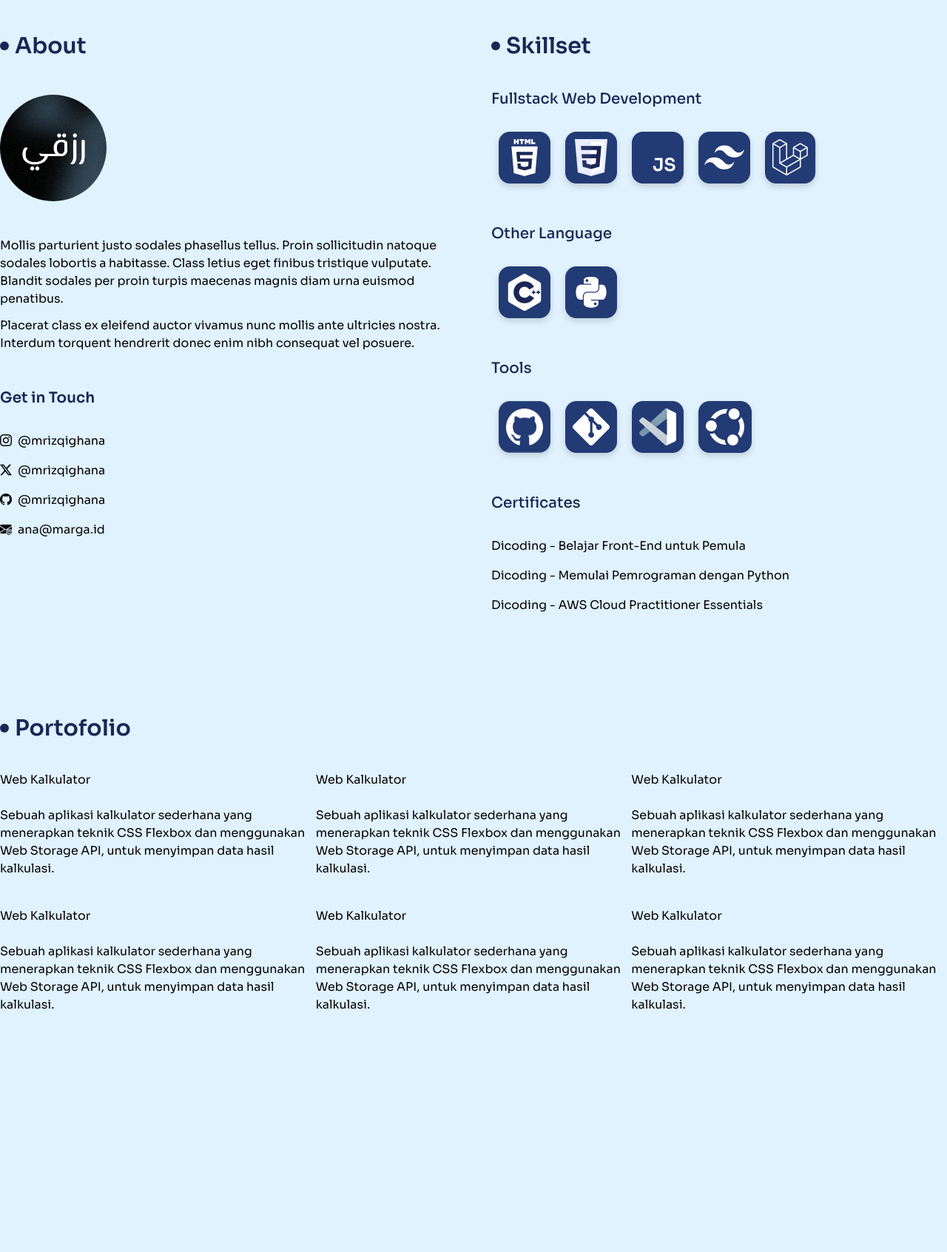
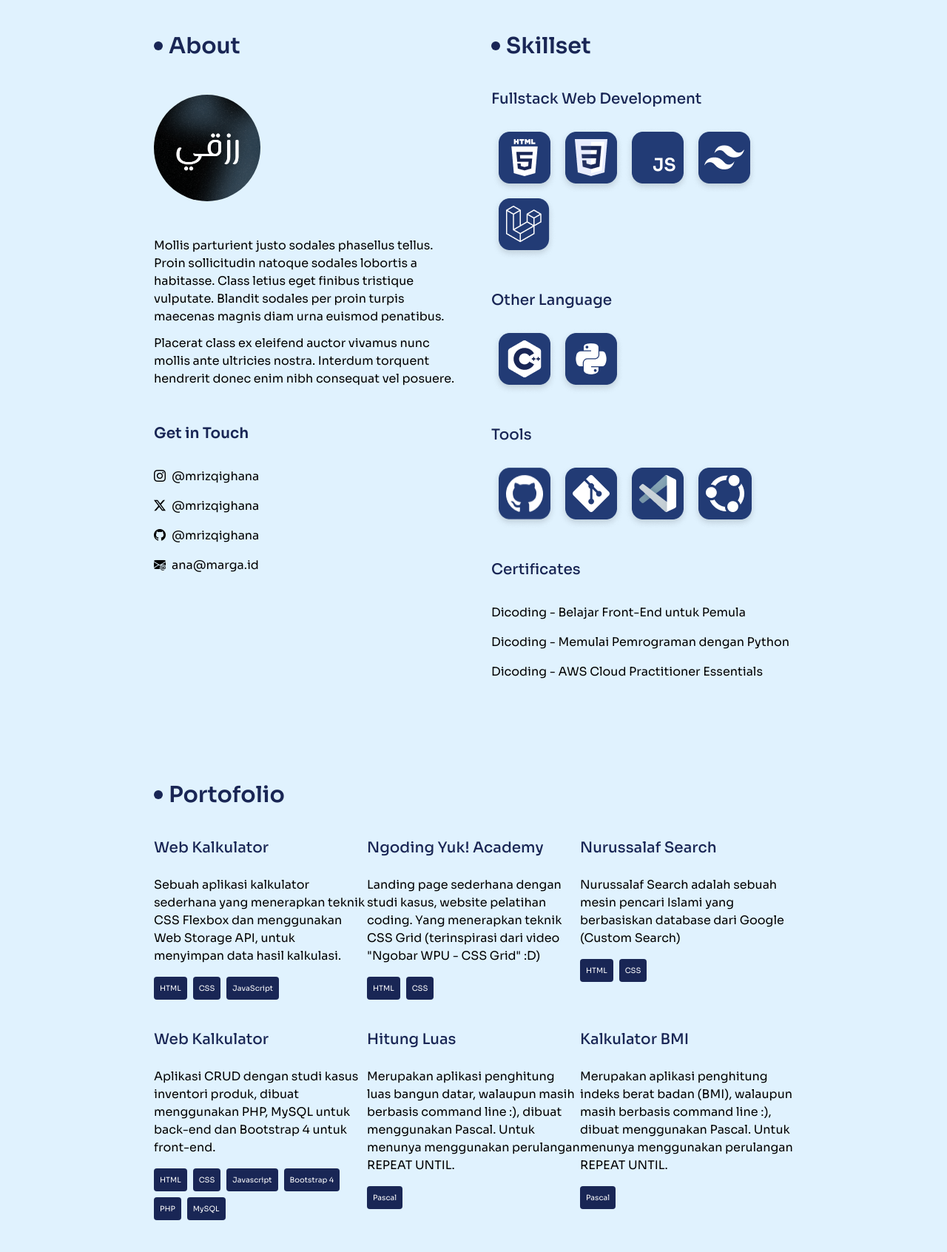
Before and after one commit to mrgadev/mrga, a website: page index.html in a window 1280 px wide. Shown: the part 820-2512 px from the top of the page at 74% size. Before the commit the page ends 2294 px from the top, so only its background shows below. Drawn offline with nearby package versions, Linux system fonts and the light colour scheme.

Commit message:
Adding some pictures as assets and updating html and css file

```diff
--- a/index.html
+++ b/index.html
@@ -19,6 +19,9 @@
     />
     <link rel="stylesheet" href="https://cdn.jsdelivr.net/npm/bootstrap-icons@1.11.3/font/bootstrap-icons.min.css">
     <style>
+      * {
+        box-sizing: border-box;
+      }
       #toggle:checked ~ label div.toggle-circle {
         transform: translateX(25px);
         transition: all 0.4s ease;
@@ -32,11 +35,50 @@
       .hero-img {
         box-shadow: -10px 10px #223B75;
       }
+
+      nav {
+        transition: all 0.4s ease;
+      }
+
+      nav.scrolled {
+        position: fixed;
+        /* width: 100vw; */
+        left: 4rem;
+        right: 4rem;
+        top: 0;
+        transition: all 0.4s ease;
+        /* From https://css.glass */
+        background: rgba(255, 255, 255, 0.23);
+        /* border-radius: 16px; */
+        box-shadow: 0 4px 30px rgba(0, 0, 0, 0.1);
+        backdrop-filter: blur(3.1px);
+        -webkit-backdrop-filter: blur(3.1px);
+        border: 1px solid rgba(255, 255, 255, 0.57);
+        margin: 2rem 4rem 0 4rem;
+        padding: 2rem;
+        border-radius: 20px;
+      }
+
+      .links::before  {
+        position: absolute;
+        content: '';
+        width: 0%;
+        height: 3px;
+        bottom:-10px;
+        border-radius: 5px;
+        transition: all 0.4s ease;
+        background-color: #223B75;
+      }
+
+      .links:hover::before {
+        width: 100%;
+        transition: all 0.4s ease;
+      }
     </style>
   </head>
-  <body class="px-52 bg-sky-100 dark:bg-[#222222] font-sora">
-    <header class="flex flex-col justify-between min-h-screen">
-      <nav class="flex justify-between align-middle items-center  py-16">
+  <body class="px-12 sm:px-25 md:px-30 lg:px-52 bg-sky-100 dark:bg-[#222222] font-sora">
+    <header class="flex flex-col justify-between min-h-screen max-w-screen">
+      <nav class="flex flex-col lg:flex-row justify-between align-middle items-center  py-16">
         <div class="flex gap-8 align-middle items-center dark:text-slate-300">
           <a href="index.html" class="flex align-middle">
             <img
@@ -45,10 +87,12 @@
               alt=""
             />
           </a>
-          <a href="#about">About</a>
-          <a href="#">Blog</a>
-          <a href="#">Portofolio</a>
+          <a href="#about" class="relative links before:bg-[#192655] before:dark:bg-whi">About</a>
+          <a href="#" class="relative links">Blog</a>
+          <a href="#" class="relative links">Portofolio</a>
         </div>
+        <!-- <a href="#">Blog</a> -->
+
         <div class="flex align-middle items-center gap-5">
           <p class="tanggal-hijriah text-sm dark:text-slate-300">
             <script>
@@ -121,12 +165,12 @@
               function writeIslamicDate(a) {
                 var t = new Array(
                     "Ahad",
-                    "Senin",
-                    "Selasa",
-                    "Rabu",
-                    "Kamis",
-                    "Jumat",
-                    "Sabtu"
+                    "Monday",
+                    "Tuesday",
+                    "Wednesday",
+                    "Thursday",
+                    "Friday",
+                    "Saturday"
                   ),
                   o = new Array(
                     "Muharram",
@@ -184,36 +228,36 @@
     <section class="py-16 grid grid-cols-2 gap-12 min-h-screen">
       <div class="about-me" id="about">
         <div class="mb-12">
-          <h2 class="flex items-center gap-2 text-3xl text-[#192655] font-semibold">
+          <h2 class="flex items-center gap-2 text-3xl text-[#192655] dark:text-white font-semibold">
             <span class="w-3 h-3 rounded-full bg-[#192655] dark:bg-slate-500"></span>
             About
           </h2>
           <img src="src/img/foto_profil.png" class="w-36 h-36 rounded-full my-12" alt="">
-          <p class="mb-3">Mollis parturient justo sodales phasellus tellus. Proin sollicitudin natoque sodales lobortis a habitasse. Class letius eget finibus tristique vulputate. Blandit sodales per proin turpis maecenas magnis diam urna euismod penatibus. </p>
-          <p>
+          <p class="mb-3 dark:text-white">Mollis parturient justo sodales phasellus tellus. Proin sollicitudin natoque sodales lobortis a habitasse. Class letius eget finibus tristique vulputate. Blandit sodales per proin turpis maecenas magnis diam urna euismod penatibus. </p>
+          <p class="dark:text-white">
             Placerat class ex eleifend auctor vivamus nunc mollis ante ultricies nostra. Interdum torquent hendrerit donec enim nibh consequat vel posuere.
           </p>
         </div>
 
         <div class="">
-          <h3 class="text-xl text-[#192655] font-semibold mb-6">Get in Touch</h3>
+          <h3 class="text-xl text-[#192655] dark:text-white font-semibold mb-6">Get in Touch</h3>
           <ul class="list-none leading-10">
-            <li><a href="https://instagram.com/mrizqighana"><i class="bi bi-instagram mr-2"></i>@mrizqighana</a></li>
-            <li><a href="https://x.com/mrizqighana"><i class="bi bi-twitter-x mr-2"></i>@mrizqighana</a></li>
-            <li><a href="https://github.com/mrizqighana"><i class="bi bi-github mr-2"></i>@mrizqighana</a></li>
-            <li><a href="mailto:ana@mrga.id"><i class="bi bi-envelope-at-fill mr-2"></i>ana@marga.id</a></li>
+            <li><a href="https://instagram.com/mrizqighana" class="dark:text-white"><i class="bi bi-instagram mr-2"></i>@mrizqighana</a></li>
+            <li><a href="https://x.com/mrizqighana" class="dark:text-white"><i class="bi bi-twitter-x mr-2"></i>@mrizqighana</a></li>
+            <li><a href="https://github.com/mrizqighana" class="dark:text-white"><i class="bi bi-github mr-2"></i>@mrizqighana</a></li>
+            <li><a href="mailto:ana@mrga.id" class="dark:text-white"><i class="bi bi-envelope-at-fill mr-2"></i>ana@marga.id</a></li>
           </ul>
         </div>
       </div>
 
       <div class="skillset">
-        <h2 class="flex items-center gap-2 text-3xl text-[#192655] font-semibold">
+        <h2 class="flex items-center gap-2 text-3xl text-[#192655] dark:text-white font-semibold">
           <span class="w-3 h-3 rounded-full bg-[#192655] dark:bg-slate-500"></span>
           Skillset
         </h2>
 
         <div class="mt-10 fullstack-web">
-          <p class="text-xl text-[#192655] font-medium">Fullstack Web Development</p>
+          <p class="text-xl text-[#192655] dark:text-white font-medium">Fullstack Web Development</p>
           <div class="mt-6 flex flex-wrap">
             <img src="src/img/html5.png" class="" alt="">
             <img src="src/img/css3.png" alt="">
@@ -224,7 +268,7 @@
         </div>
 
         <div class="mt-10 other-language">
-          <p class="text-xl text-[#192655] font-medium">Other Language</p>
+          <p class="text-xl text-[#192655] dark:text-white font-medium">Other Language</p>
           <div class="mt-6 flex flex-wrap">
             <img src="src/img/cpp.png" alt="">
             <img src="src/img/python.png" alt="">
@@ -232,7 +276,7 @@
         </div>
 
         <div class="mt-10 tools">
-          <p class="text-xl text-[#192655] font-medium">Tools</p>
+          <p class="text-xl text-[#192655] dark:text-white font-medium">Tools</p>
           <div class="mt-6 flex flex-wrap">
             <img src="src/img/github.png" alt="">
             <img src="src/img/git.png" alt="">
@@ -242,50 +286,82 @@
         </div>
 
         <div class="mt-10 tools">
-          <p class="text-xl text-[#192655] font-medium">Certificates</p>
+          <p class="text-xl text-[#192655] dark:text-white font-medium">Certificates</p>
           <div class="mt-6 leading-10 ">
-            <p><a href="#">Dicoding - Belajar Front-End untuk Pemula</a></p>
-            <p><a href="#">Dicoding - Memulai Pemrograman dengan Python</a></p>
-            <p><a href="#">Dicoding - AWS Cloud Practitioner Essentials</a></p>
+            <p><a href="#" class="dark:text-white">Dicoding - Belajar Front-End untuk Pemula</a></p>
+            <p><a href="#" class="dark:text-white">Dicoding - Memulai Pemrograman dengan Python</a></p>
+            <p><a href="#" class="dark:text-white">Dicoding - AWS Cloud Practitioner Essentials</a></p>
           </div>
         </div>
       </div>
     </section>
 
-    <section class="portofolio py-16" id="portofolio">
-      <h2 class="flex items-center gap-2 text-3xl text-[#192655] font-semibold">
+    <section class="portofolio py-16 " id="portofolio">
+      <h2 class="flex items-center gap-2 text-3xl text-[#192655] dark:text-white font-semibold">
         <span class="w-3 h-3 rounded-full bg-[#192655] dark:bg-slate-500"></span>
         Portofolio
       </h2>
       <div class="grid grid-cols-3 mt-10 w-full">
-        <div class="mb-10">
-          <h3 class="mb-6">Web Kalkulator</h3>
-          <p>Sebuah aplikasi kalkulator sederhana yang menerapkan teknik CSS Flexbox dan menggunakan Web Storage API, untuk menyimpan data hasil kalkulasi.</p>
+        <div class="mb-10 h-full">
+          <a href="" class="links">
+            <h3 class="mb-6 text-xl text-[#192655] dark:text-white font-medium">Web Kalkulator</h3>
+          </a>
+          <p class="dark:text-white">Sebuah aplikasi kalkulator sederhana yang menerapkan teknik CSS Flexbox dan menggunakan Web Storage API, untuk menyimpan data hasil kalkulasi.</p>
+          <div class="flex flex-wrap mt-4 gap-2">
+            <span class="p-2 bg-[#192655] dark:bg-gray-600 text-white text-[10px] rounded">HTML</span>
+            <span class="p-2 bg-[#192655] dark:bg-gray-600 text-white text-[10px] rounded">CSS</span>
+            <span class="p-2 bg-[#192655] dark:bg-gray-600 text-white text-[10px] rounded">JavaScript</span>
+          </div>
         </div>
 
-        <div class="mb-10">
-          <h3 class="mb-6">Web Kalkulator</h3>
-          <p>Sebuah aplikasi kalkulator sederhana yang menerapkan teknik CSS Flexbox dan menggunakan Web Storage API, untuk menyimpan data hasil kalkulasi.</p>
+        <div class="mb-10 h-full">
+          <h3 class="mb-6 text-xl text-[#192655] dark:text-white font-medium">Ngoding Yuk! Academy</h3>
+          <p class="dark:text-white">Landing page sederhana dengan studi kasus, website pelatihan coding. Yang menerapkan teknik CSS Grid (terinspirasi dari video "Ngobar WPU - CSS Grid" :D)</p>
+          <div class="flex flex-wrap mt-4 gap-2">
+            <span class="p-2 bg-[#192655] dark:bg-gray-600 text-white text-[10px] rounded">HTML</span>
+            <span class="p-2 bg-[#192655] dark:bg-gray-600 text-white text-[10px] rounded">CSS</span>
+          </div>
         </div>
 
-        <div class="mb-10">
-          <h3 class="mb-6">Web Kalkulator</h3>
-          <p>Sebuah aplikasi kalkulator sederhana yang menerapkan teknik CSS Flexbox dan menggunakan Web Storage API, untuk menyimpan data hasil kalkulasi.</p>
+        <div class="mb-10 h-full">
+          <h3 class="mb-6 text-xl text-[#192655] font-medium dark:text-white">Nurussalaf Search</h3>
+          <p class="dark:text-white">Nurussalaf Search adalah sebuah mesin pencari Islami yang berbasiskan database dari Google (Custom Search)</p>
+          <div class="flex flex-wrap mt-4 gap-2">
+            <span class="p-2 bg-[#192655] dark:bg-gray-600 text-white text-[10px] rounded">HTML</span>
+            <span class="p-2 bg-[#192655] dark:bg-gray-600 text-white text-[10px] rounded">CSS</span>
+          </div>
         </div>
 
-        <div class="mb-10">
-          <h3 class="mb-6">Web Kalkulator</h3>
-          <p>Sebuah aplikasi kalkulator sederhana yang menerapkan teknik CSS Flexbox dan menggunakan Web Storage API, untuk menyimpan data hasil kalkulasi.</p>
+        <div class="mb-10 h-full">
+          <h3 class="mb-6 text-xl text-[#192655] dark:text-white font-medium">Web Kalkulator</h3>
+          <p class="dark:text-white">Aplikasi CRUD dengan studi kasus inventori produk, dibuat menggunakan PHP, MySQL untuk back-end dan Bootstrap 4 untuk front-end.</p>
+          <div class="flex flex-wrap mt-4 gap-2">
+            <span class="p-2 bg-[#192655] dark:bg-gray-600 text-white text-[10px] rounded">HTML</span>
+            <span class="p-2 bg-[#192655] dark:bg-gray-600 text-white text-[10px] rounded">CSS</span>
+            <span class="p-2 bg-[#192655] dark:bg-gray-600 text-white text-[10px] rounded">Javascript</span>
+            <span class="p-2 bg-[#192655] dark:bg-gray-600 text-white text-[10px] rounded">Bootstrap 4</span>
+            <span class="p-2 bg-[#192655] dark:bg-gray-600 text-white text-[10px] rounded">PHP</span>
+            <span class="p-2 bg-[#192655] dark:bg-gray-600 text-white text-[10px] rounded">MySQL</span>
+          </div>
         </div>
 
-        <div class="mb-10">
-          <h3 class="mb-6">Web Kalkulator</h3>
-          <p>Sebuah aplikasi kalkulator sederhana yang menerapkan teknik CSS Flexbox dan menggunakan Web Storage API, untuk menyimpan data hasil kalkulasi.</p>
+        <div class="mb-10 h-full">
+          <h3 class="mb-6 text-xl text-[#192655] dark:text-white font-medium">Hitung Luas</h3>
+          <p class="dark:text-white">Merupakan aplikasi penghitung luas bangun datar, walaupun masih berbasis command line :), dibuat menggunakan Pascal. Untuk menunya menggunakan perulangan REPEAT UNTIL.</p>
+          <div class="flex flex-wrap mt-4 gap-2">
+          <!-- <span class="p-2 bg-[#192655] text-white text-[10px] rounded">HTML</span> -->
+            <span class="p-2 bg-[#192655] dark:bg-gray-600 text-white text-[10px] rounded">Pascal</span>
+          </div>
         </div>
 
-        <div class="mb-10">
-          <h3 class="mb-6">Web Kalkulator</h3>
-          <p>Sebuah aplikasi kalkulator sederhana yang menerapkan teknik CSS Flexbox dan menggunakan Web Storage API, untuk menyimpan data hasil kalkulasi.</p>
+        <div class="mb-10 h-full">
+          <h3 class="mb-6 text-xl text-[#192655] dark:text-white font-medium ">Kalkulator BMI</h3>
+          <p class="dark:text-white">Merupakan aplikasi penghitung indeks berat badan (BMI), walaupun masih berbasis command line :), dibuat menggunakan Pascal. Untuk menunya menggunakan perulangan REPEAT UNTIL.</p>
+          <div class="flex flex-wrap mt-4 gap-2">
+            <!-- <span class="p-2 bg-[#192655] text-white text-[10px] rounded">HTML</span>
+            <span class="p-2 bg-[#192655] text-white text-[10px] rounded">CSS</span> -->
+            <span class="p-2 bg-[#192655] dark:bg-gray-600 text-white text-[10px] rounded">Pascal</span>
+          </div>
         </div>
       </div>
     </section>
@@ -299,5 +375,23 @@
         ? html.classList.add("dark")
         : html.classList.remove("dark")
     );
+
+    // Javascript to make navabr sticky
+
+    // Get navbar element (tag)
+    const navbar = document.querySelector('nav');
+    // Get the navbar's offset value
+    const offset = navbar.offsetHeight;
+    // Run this function while window is scrolling
+    window.onscroll = function() {
+      // Check, if scrolled window in y axis is greater than ofset value
+      // then, add scrolled class to navbar
+      if(window.scrollY > offset) {
+        navbar.classList.add('scrolled');
+      // Otherwise, remove it
+      } else if(window.scrollY < offset) {
+        navbar.classList.remove('scrolled');
+      }
+    }
   </script>
 </html>
```
